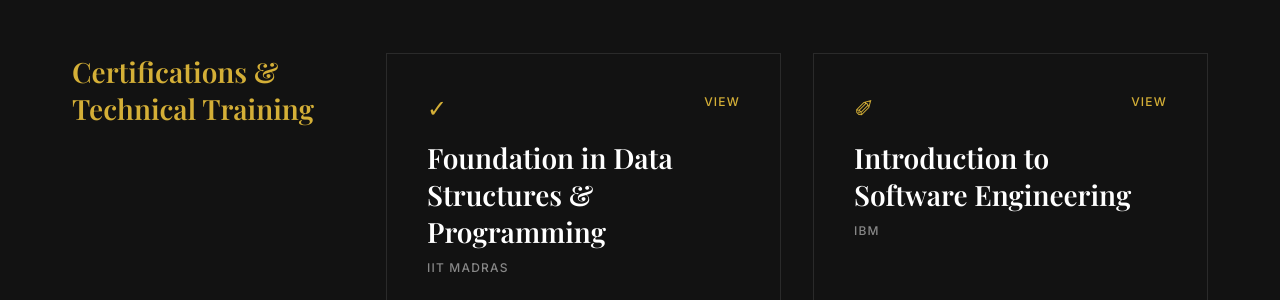
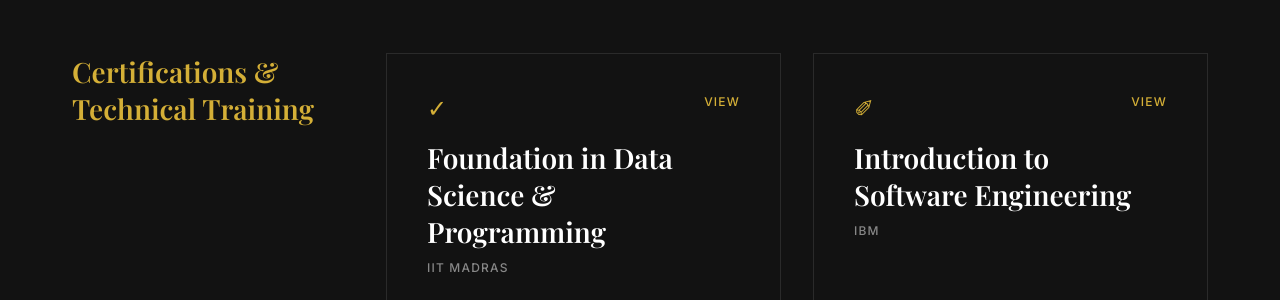
Before and after one commit to Amankumar270306/portfolio, a Vue app: page /qualifications in a window 1280 px wide. Shown: the part 1140-1440 px from the top of the page. Built offline with nearby package versions, Linux system fonts and the light colour scheme; a web font is replaced by a local one.

Commit message:
Update course title in QualificationsView.vue

```diff
--- a/src/views/QualificationsView.vue
+++ b/src/views/QualificationsView.vue
@@ -40,7 +40,7 @@
               <a href="#" class="text-small-caps text-gold" style="position: absolute; right: 2.5rem; top: 2.5rem; text-decoration: none;">View</a>
               <div>
                 <div class="text-gold" style="font-size: 1.5rem; margin-bottom: 1rem;">&#10003;</div>
-                <h3 style="color: white; margin-bottom: 0.5rem;">Foundation in Data Structures & Programming</h3>
+                <h3 style="color: white; margin-bottom: 0.5rem;">Foundation in Data Science & Programming</h3>
                 <p class="text-small-caps" style="color: var(--text-muted);">IIT Madras</p>
               </div>
               <p style="font-size: 0.9rem; margin-top: 2rem;">Comprehensive foundation in Mathematics, Statistics, and Programming. Covered topics including linear algebra, probability, descriptive statistics, and problem-solving using structured programming and basic data structures.</p>
```
